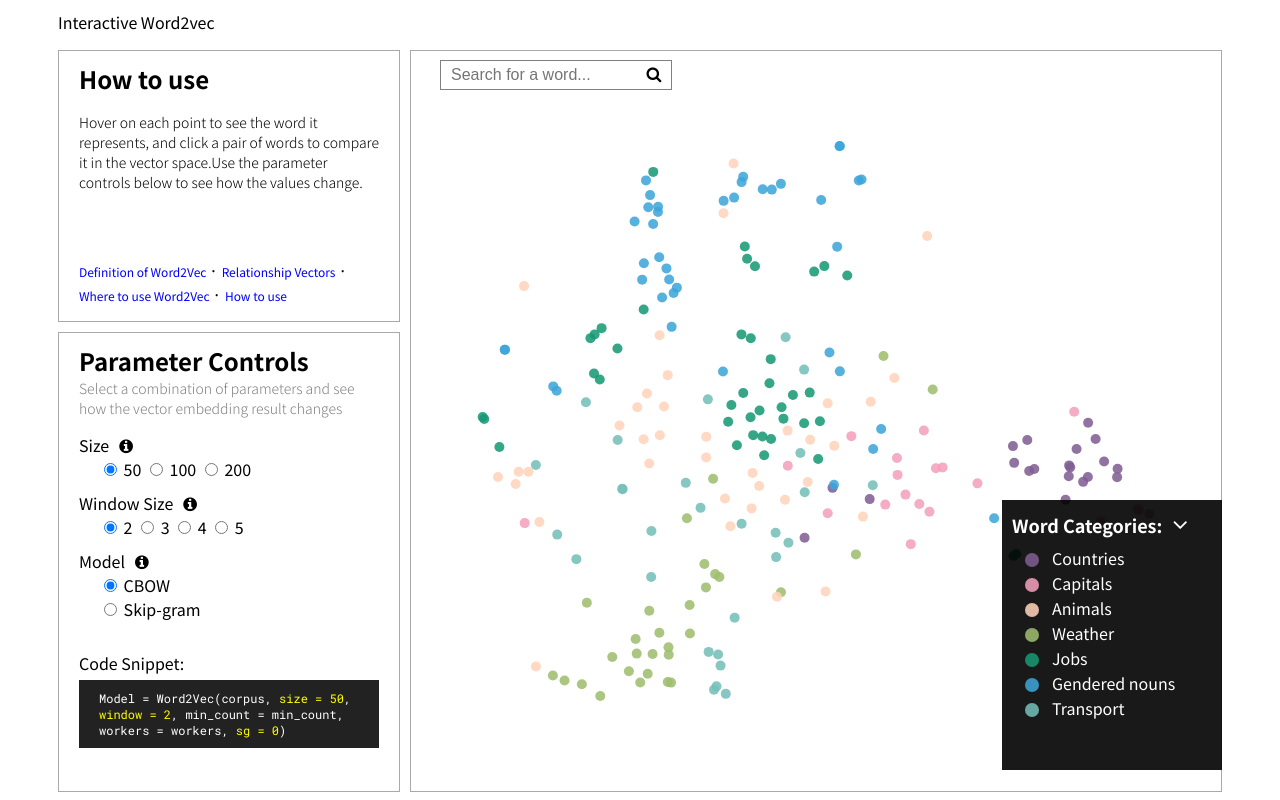
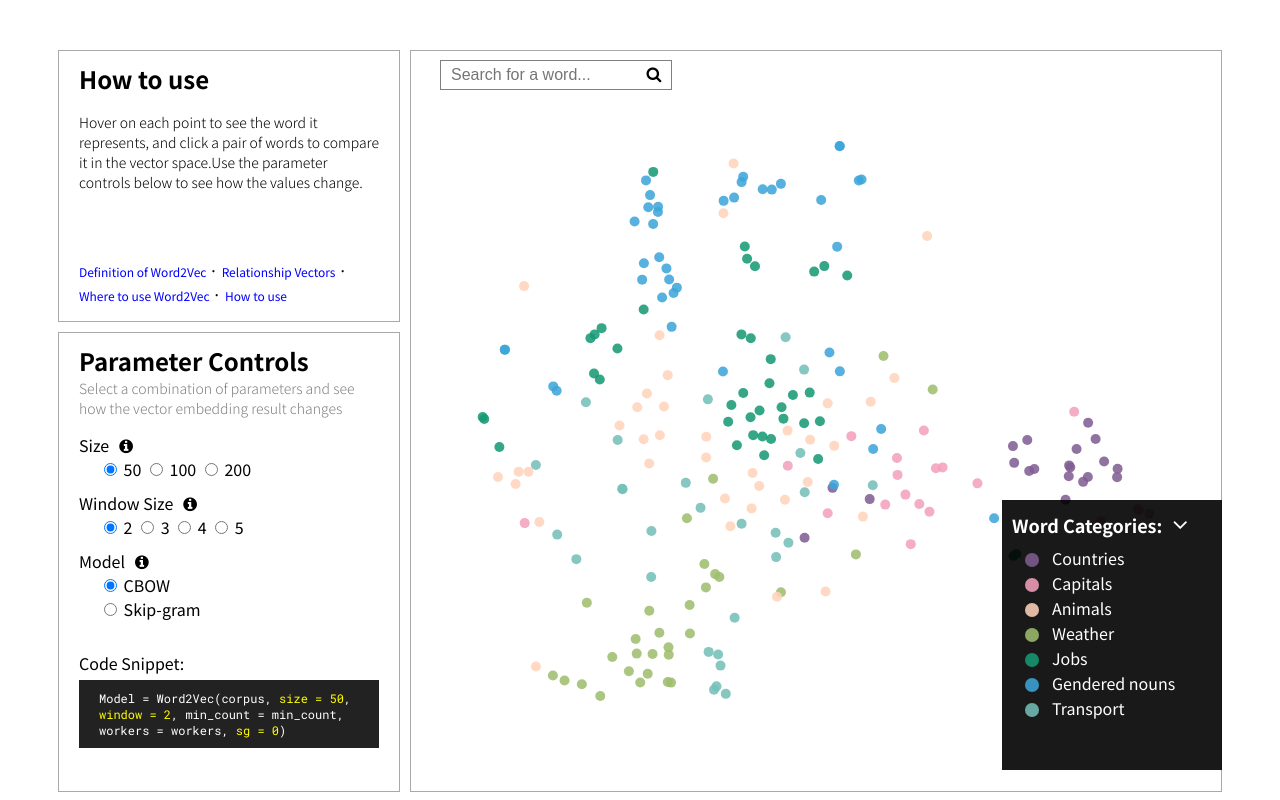
Before and after one commit to haesookim/introducing-word2vec, a plain HTML site: page index.html in a window 1280 px wide. Drawn offline with nearby package versions, Linux system fonts and the light colour scheme.

Commit message:
:construction: remove title

```diff
--- a/index.html
+++ b/index.html
@@ -37,7 +37,7 @@
 
 <body>
     <main>
-        <div id="title">Interactive Word2vec</div>
+        <!-- <div id="title">Interactive Word2vec</div> -->
         <div id="interactive">
             <div id="left">
                 <div id="contents">
```
